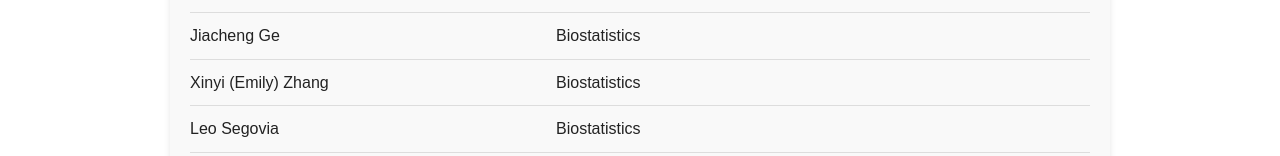
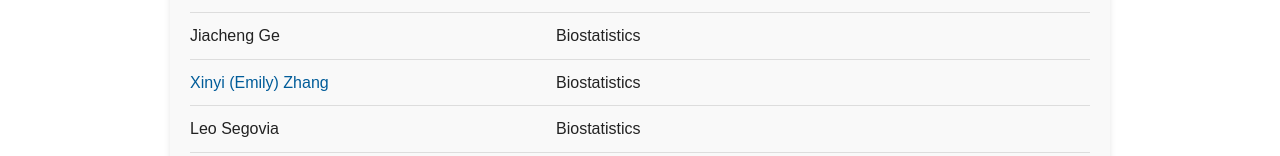
Before and after one commit to idiazst/website, a plain HTML site: page team.html in a window 1280 px wide. Shown: the part 455-611 px from the top of the page. Drawn offline with Linux system fonts and the light colour scheme.

Commit message:
Link Xinyi (Emily) Zhang to personal website

```diff
--- a/team.html
+++ b/team.html
@@ -98,7 +98,7 @@
                     <tr><td><a href="https://yili-du.github.io/" target="_blank" rel="noopener noreferrer">Yili Du</a></td><td>Biostatistics</td></tr>
                     <tr><td><a href="https://rich2355.github.io/richard_liu_academic_website/" target="_blank" rel="noopener noreferrer">Richard Liu</a></td><td>Biostatistics</td></tr>
                     <tr><td>Jiacheng Ge</td><td>Biostatistics</td></tr>
-                    <tr><td>Xinyi (Emily) Zhang</td><td>Biostatistics</td></tr>
+                    <tr><td><a href="https://xinyiemilyzhang.github.io/" target="_blank" rel="noopener noreferrer">Xinyi (Emily) Zhang</a></td><td>Biostatistics</td></tr>
                     <tr><td>Leo Segovia</td><td>Biostatistics</td></tr>
                 </tbody>
             </table>
```
